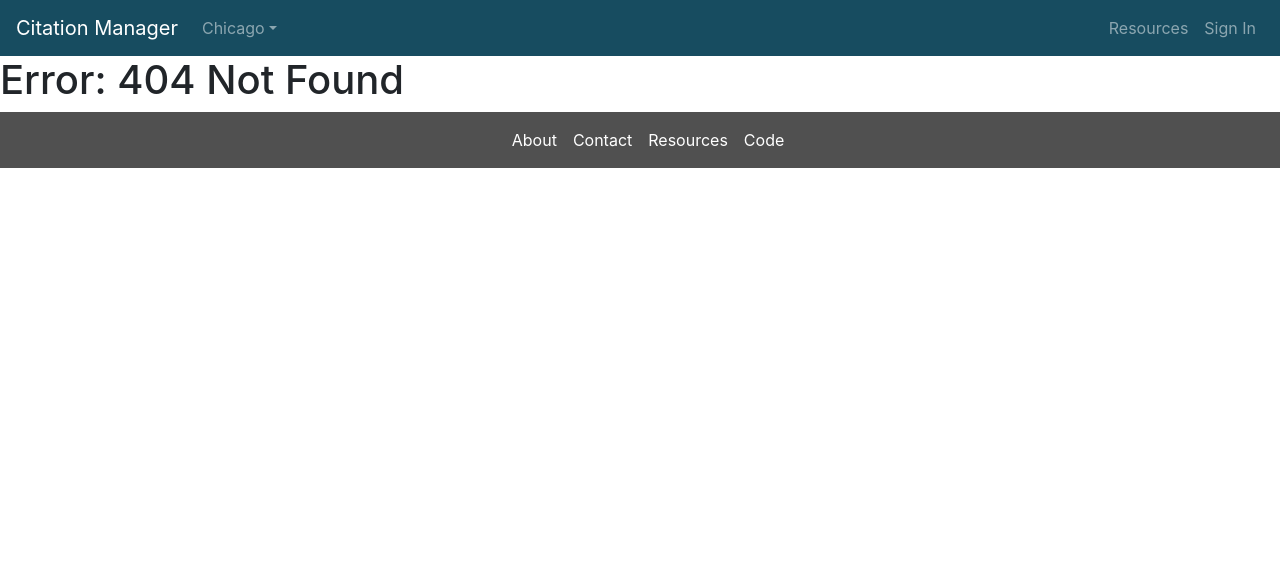
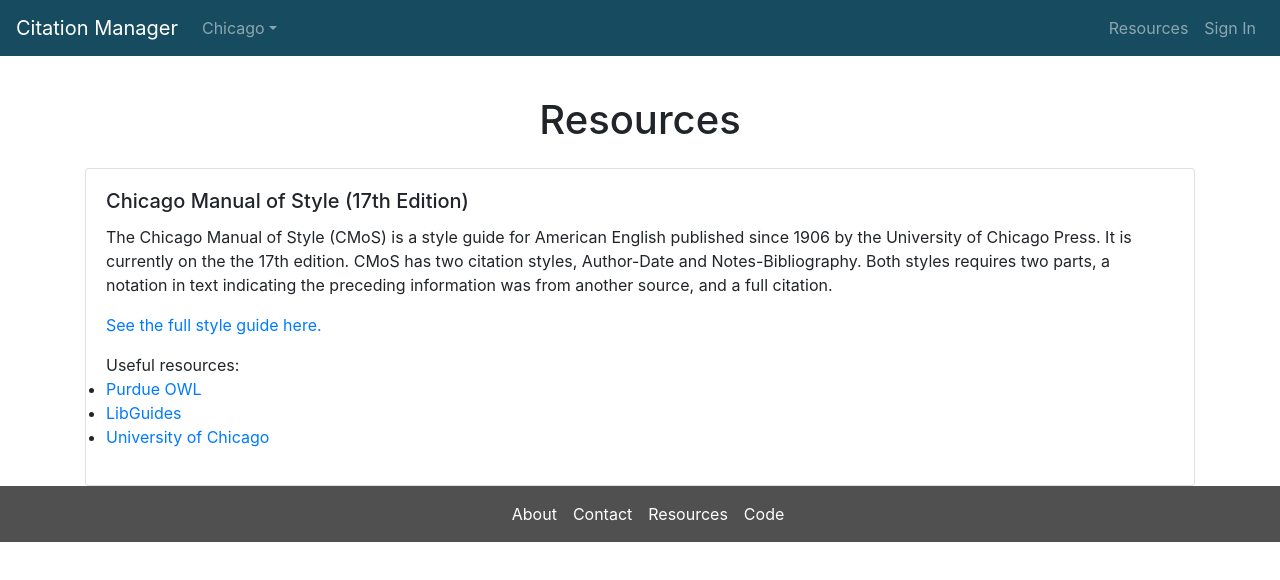
Before and after one commit to SoorajModi/Citation-Bot, a React (Create React App) app: page /resources in a window 1280 px wide. Before the commit this address had no page. Shown: the top 580 px of the page. Built offline with nearby package versions, Linux system fonts and the light colour scheme.

Commit message:
Add content for Resources.jsx

```diff
--- a/src/App.js
+++ b/src/App.js
@@ -12,6 +12,7 @@
 import CMOSWebsite from './components/CMOSWebsite';
 import CMOSLecture from './components/CMOSLecture';
 import NotFound from './components/404';
+import Resources from './components/Resources';
 
 export default function App() {
   return (
@@ -31,6 +32,9 @@
           <Route path="/chicago-style-lecture">
             <CMOSLecture />
           </Route>
+          <Route path="/resources">
+            <Resources />
+          </Route>
           <Route exact path="/">
             <Home />
           </Route>
--- a/src/components/CMOSBook.jsx
+++ b/src/components/CMOSBook.jsx
@@ -1,7 +1,7 @@
 import React, { useState } from 'react';
 import Form from 'react-bootstrap/Form';
 import Button from 'react-bootstrap/Button';
-import '../css/citation.css';
+import '../css/subpage.css';
 import Row from 'react-bootstrap/Row';
 import Col from 'react-bootstrap/Col';
 import Card from 'react-bootstrap/Card';
@@ -37,32 +37,27 @@
     pages[index].page = e;
   };
 
-  const [title, setTitle] = useState({ title: 'Test' });
-
+  const [title, setTitle] = useState({ title: 'No title specified' });
   const newTitle = (e) => {
     setTitle({ title: e });
   };
 
   const [pub, setPub] = useState({ publisher: '' });
-
   const newPub = (e) => {
     setPub({ publisher: e });
   };
 
   const [pop, setPop] = useState({ placeOfPublication: '' });
-
   const newPop = (e) => {
     setPop({ placeOfPublication: e });
   };
 
   const [yop, setYop] = useState({ yearOfPublication: '' });
-
   const newYop = (e) => {
     setYop({ yearOfPublication: e });
   };
 
   const [citation, setCitation] = useState({ bibliography: '', notes: [''] });
-
   const generateCitation = () => {
     const book = CMOS.book({
       title: title.title,
@@ -71,14 +66,13 @@
       placeOfPublication: pop.placeOfPublication,
       yearOfPublication: yop.yearOfPublication,
     }, []);
-
-    console.log(book);
-
     setCitation({ bibliography: book.bibliography });
   };
 
   return (
-    <div className="container data-entry">
+    <div className="container">
+      <h1 className="subpage-heading">Chicago Style Book Citation</h1>
+      <div className="data-entry">
         <Card>
           <Form>
             <div className="container form-start">
@@ -213,6 +207,7 @@
           </Form>
         </Card>
       </div>
+    </div>
   );
 }
 
--- a/src/components/Home.jsx
+++ b/src/components/Home.jsx
@@ -1,5 +1,5 @@
 import React from 'react';
-import '../css/homePage.css';
+import '../css/home.css';
 import HomeTitle from './HomeTitle';
 
 function Home() {
--- a/src/components/Resources.jsx
+++ b/src/components/Resources.jsx
@@ -1,9 +1,51 @@
 import React from 'react';
+import Card from 'react-bootstrap/Card';
+import '../css/subpage.css';
 
 function Resources() {
-    return (
-        <h1>Citation Resources</h1>
-    );
+  return (
+    <div className="container">
+      <h1 className="subpage-heading">Resources</h1>
+      <div>
+        <Card>
+          <Card.Body>
+            <Card.Title>Chicago Manual of Style (17th Edition)</Card.Title>
+            <Card.Text>
+              <p>
+                The Chicago Manual of Style (CMoS) is a style guide for American English published since
+                1906 by the
+                University of Chicago Press. It is currently on the the 17th edition. CMoS has two
+                citation styles,
+                Author-Date and Notes-Bibliography. Both styles requires two parts, a notation in text
+                indicating the
+                preceding information was from another source, and a full citation.
+              </p>
+
+              <p>
+                <a href="https://chicagomanualofstyle.org">See the full style guide here.</a>
+              </p>
+
+              <p>
+                Useful resources:
+                <ul>
+                  <li>
+                    <a href="https://owl.purdue.edu/owl/research_and_citation/chicago_manual_17th_edition">
+                      Purdue
+                      OWL
+                    </a>
+                  </li>
+                  <li><a href="https://libguides.tru.ca/chicago">LibGuides</a></li>
+                  <li>
+                    <a href="https://guides.lib.uchicago.edu/cite/chicago">University of Chicago</a>
+                  </li>
+                </ul>
+              </p>
+            </Card.Text>
+          </Card.Body>
+        </Card>
+      </div>
+    </div>
+  );
 }
 
 export default Resources;
--- a/src/css/citation.css
+++ b/src/css/subpage.css
@@ -1,5 +1,5 @@
 .data-entry {
-    padding-top: 2.5rem;
+    padding-top: 1.0rem;
     padding-bottom: 1.0rem;
 }
 
@@ -10,3 +10,9 @@
 .custom-btn {
     padding-top: 0.5rem;
 }
+
+.subpage-heading {
+    text-align: center;
+    padding-top: 2.5rem;
+    padding-bottom: 1.0rem;
+}
```
Also changed, not shown: .eslintrc.json, src/css/home.css (renamed from src/css/homePage.css). Lines whose indentation alone changed are shown as unchanged.
